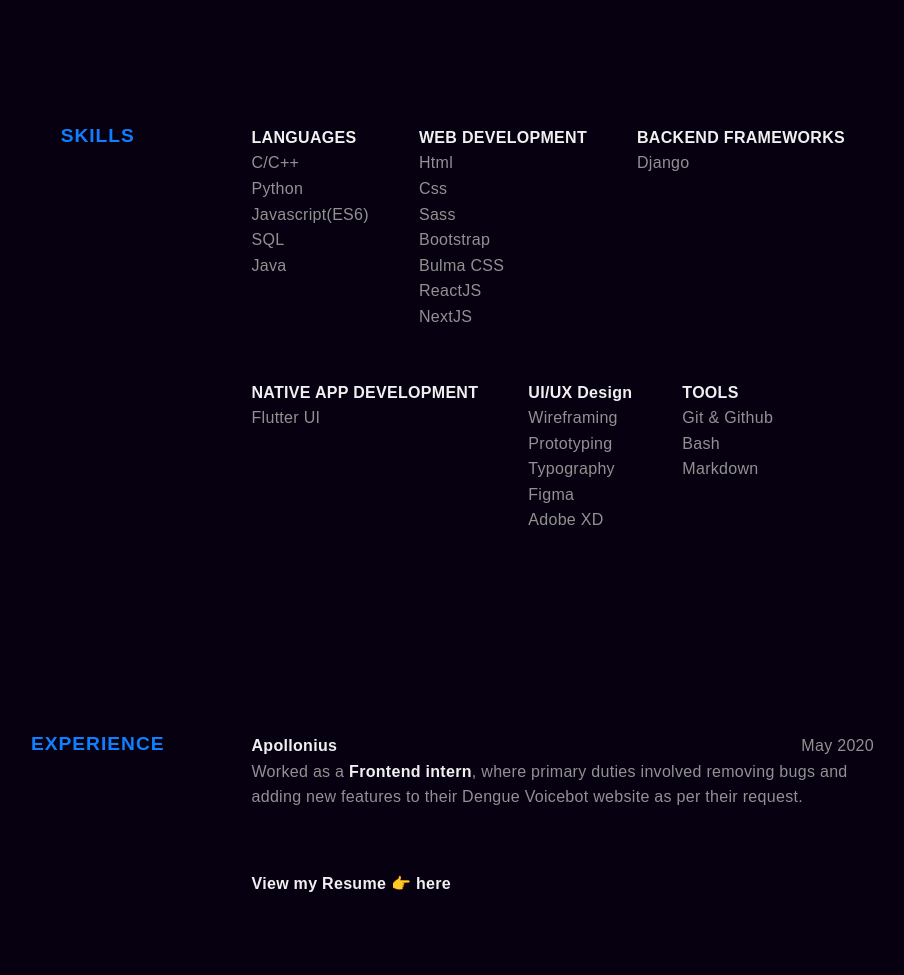
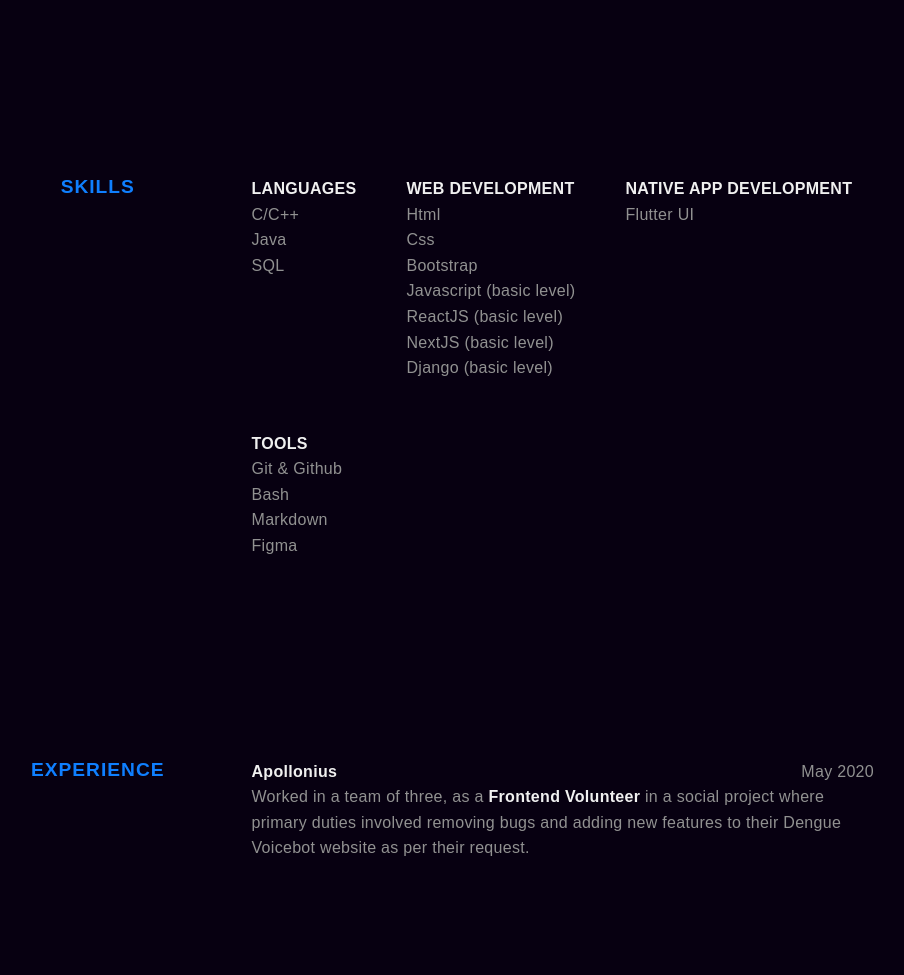
Before and after one commit to debaghosh/portfolio-website, a plain HTML site: page index.html in a window 1280 px wide. Shown: the part 1180-2155 px from the top of the page, without its empty margins (206-1110 px from the left). Drawn offline with nearby package versions, Linux system fonts and the light colour scheme; a web font is replaced by a local one.

Commit message:
Update index.html

```diff
--- a/index.html
+++ b/index.html
@@ -31,7 +31,7 @@
         <ul>
                 <li class="icon"><a href="https://github.com/debaghosh"><img src="github.svg"></a></li>
                 <li class="icon"><a href="https://codepen.io/debaghosh"><img src="codepen.svg"></a></li>
-                <li class="icon"><a href=""><img src="linkedin.svg"></a></li>
+                <li class="icon"><a href="https://debaghosh.github.io/portfolio-website/#hero"><img src="linkedin.svg"></a></li>
         </ul>
     </section>
 
@@ -42,11 +42,11 @@
         </div>
 
         <div class="info" data-aos="fade-left">
-        <p>I'm currently an undergraduate <span>Computer Science</span> engineering student. I specialize in building functional <span>full-stack </span> web applications, and recently also having been learning native app development with <span>flutter</span>.
+        <p>I'm currently an undergraduate <span>Computer Science</span> Engineering student. I specialize in building functional <span>web</span> applications. Recently I have been learning native app development with <span>flutter</span> & have been trying to understand the concepts of cloud computing through AWS.
         <br>
         <br>
-        I enjoy learning and improving my software skills by learning, relearning new technologies. Currently I am building my skills in data analytics and deep learning.
-        My other hobbies include binging fantasy/dystopian shows, reading or listening to music. Know more about my interests <a href="https://www.instagram.com/foundepiphanyinpages/"><span>here </span></a></p>
+        Learning and improving my software skills by learning, unlearning & relearning new technologies is one of my several hobbies, problem solving being my prime focus. The learning journey is always tough, but I love challenging myself :)
+        My other hobbies include binging comedy shows, reading or listening to music of numerous genres. Know more about my interests <a href="https://www.instagram.com/foundepiphanyinpages/"><span>here </span></a></p>
         </div>
     </section>
 
@@ -58,42 +58,30 @@
         <div class="info" data-aos="fade-left">
                 <ul><span>LANGUAGES</span>
                 <li>C/C++</li>
-                <li>Python</li>
-                <li>Javascript(ES6)</li>
+                <li>Java</li>
                 <li>SQL</li>
-                <li>Java</li>
+
             </ul>
             <ul>
                 <span>WEB DEVELOPMENT</span>
                 <li>Html</li>
                 <li>Css</li>
-                <li>Sass</li>
                 <li>Bootstrap</li>
-                <li>Bulma CSS</li>
-                <li>ReactJS</li>
-                <li>NextJS</li>
-            </ul>
-            <ul>
-                <span>BACKEND FRAMEWORKS</span>
-                <li>Django</li>
+                <li>Javascript (basic level)</li>
+                <li>ReactJS (basic level)</li>
+                <li>NextJS (basic level)</li>
+                <li>Django (basic level)</li>
             </ul>
             <ul>
                 <span>NATIVE APP DEVELOPMENT</span>
                 <li>Flutter UI</li>
             </ul>
             <ul>
-                <span>UI/UX Design</span>
-                <li>Wireframing</li>
-                <li>Prototyping</li>
-                <li>Typography</li>
-                <li>Figma</li>
-                <li>Adobe XD</li>
-            </ul>
-            <ul>
                 <span>TOOLS</span>
                 <li>Git & Github</li>
                 <li>Bash</li>
                 <li>Markdown</li>
+                <li>Figma</li>
             </ul>
         </div>
         </div>
@@ -114,9 +102,8 @@
                             May 2020
                             </div>
                             </div>
-                            <p>Worked as a <span>Frontend intern</span>, where primary duties involved removing bugs and adding new features to their Dengue Voicebot website as per their request.</p>
+                            <p>Worked  in a team of three, as a <span>Frontend Volunteer</span> in a social project where primary duties involved removing bugs and adding new features to their Dengue Voicebot website as per their request.</p>
                             <br><br>
-                            <p><span>View my Resume 👉 <a href=""><span>here</span></a> </span></p>
                     </li>
             </ul>
         </div>
```
